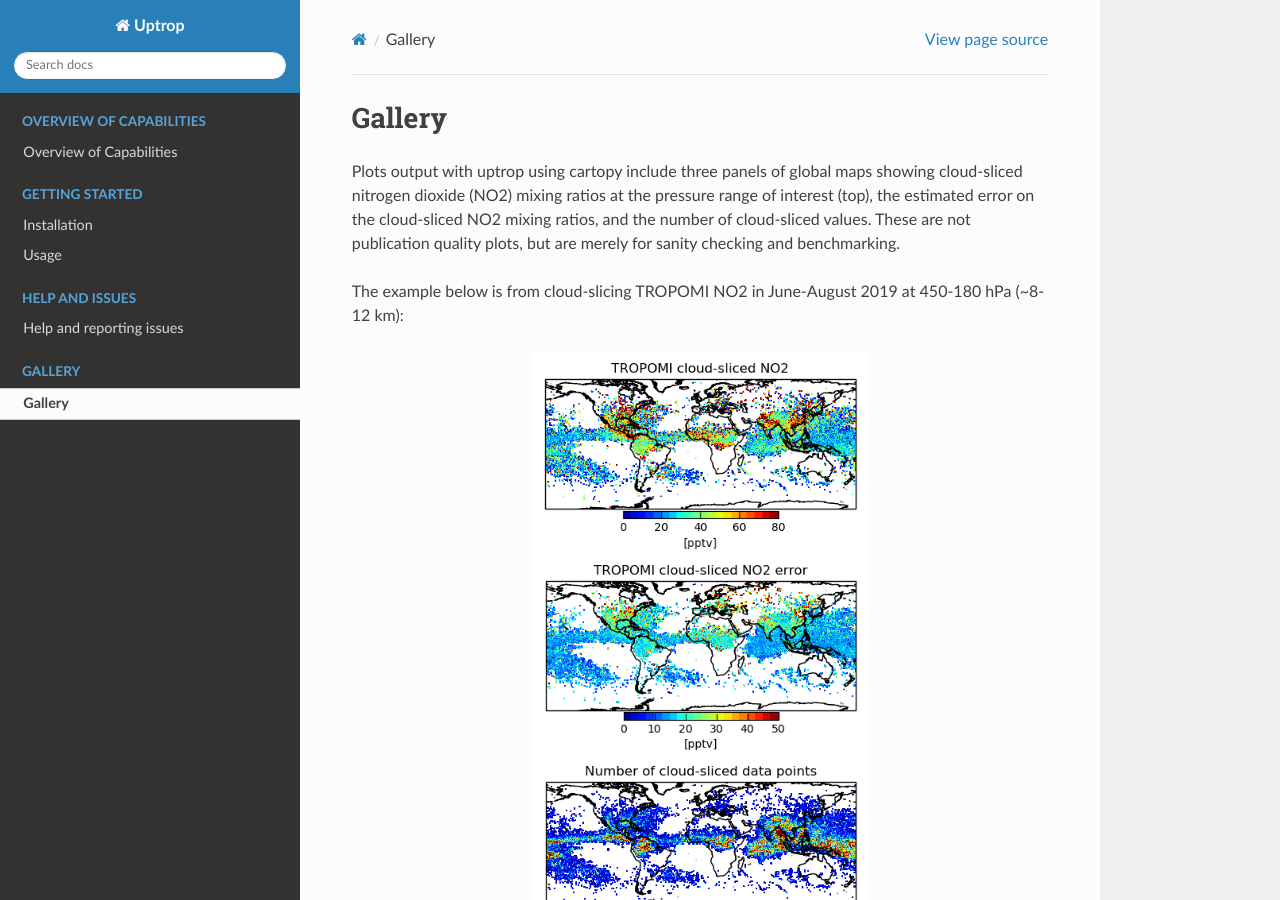
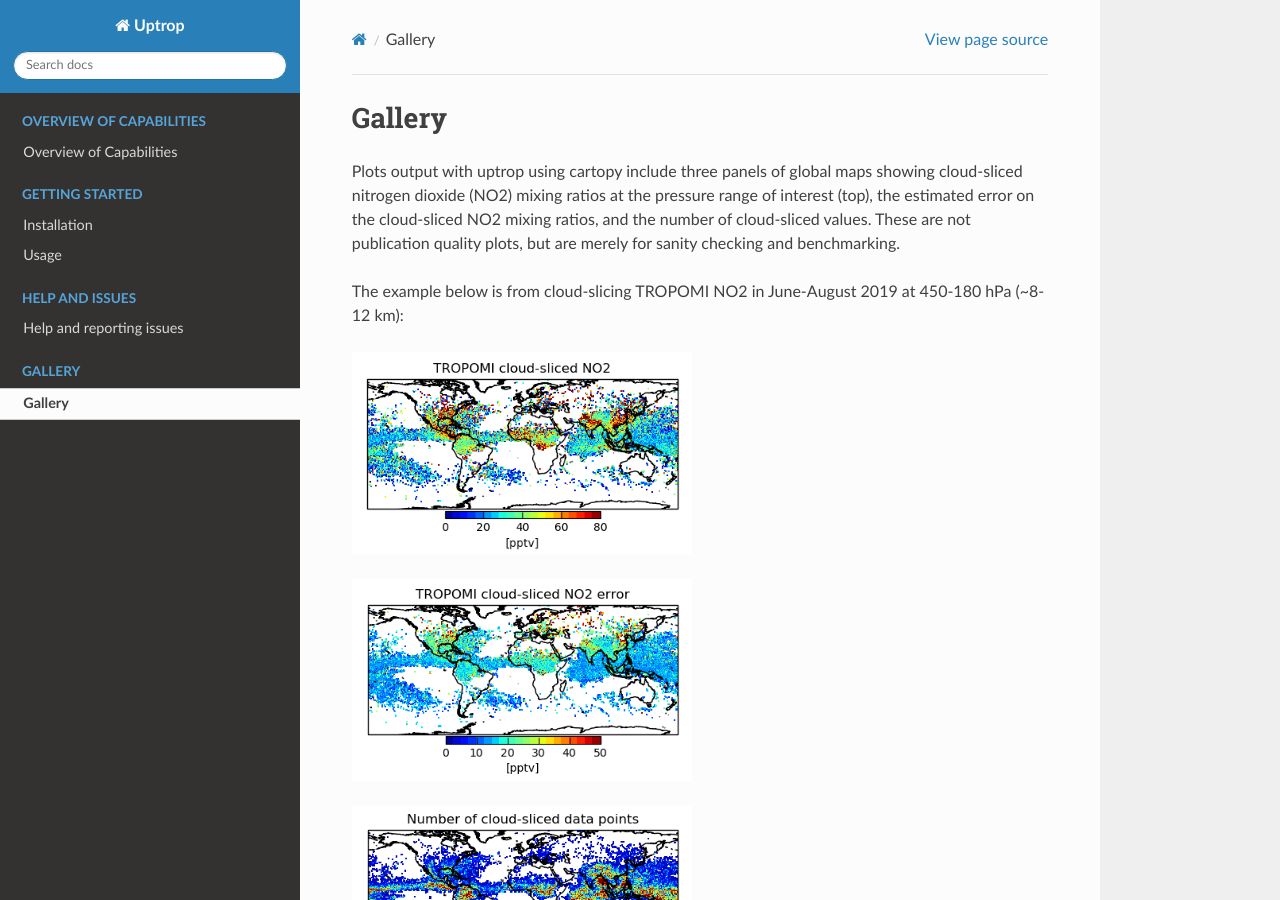
Before and after one commit to eamarais/erc-uptrop, a Sphinx documentation site: the page built from docs/source/Gallery.rst, in a window 1280 px wide and 900 px high. Built offline with Sphinx 7.4.7 and the Read the Docs theme 2.0.0, drawn with Linux system fonts in a browser that asks for light colours.

Commit message:
Update Gallery.rst

```diff
--- a/docs/source/Gallery.rst
+++ b/docs/source/Gallery.rst
@@ -7,17 +7,14 @@ The example below is from cloud-slicing TROPOMI NO2 in June-August 2019 at 450-1
 
 .. figure:: images/cloudslice-tropomi-no2-sample-plot-top.png
   :width: 340
-  :align: center
   :alt: Sample of plots generated with the python script
 
 .. figure:: images/cloudslice-tropomi-no2-sample-plot-mid.png
   :width: 340
-  :align: center
   :alt: Sample of plots generated with the python script
 
 .. figure:: images/cloudslice-tropomi-no2-sample-plot-bot.png
   :width: 340
-  :align: center
   :alt: Sample of plots generated with the python script
 
 |
```
